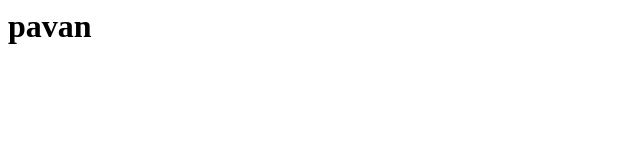
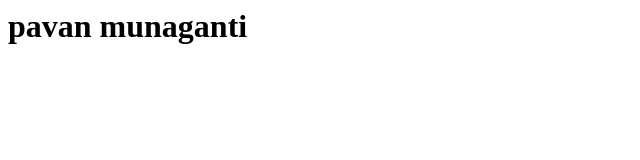
Before and after one commit to pavanmunaganti1/test, a plain HTML site: page index.html in a window 1280 px wide. Shown: the whole page, without its empty margins (0-640 px from the left). Drawn offline with Linux system fonts and the light colour scheme.

Commit message:
Update index.html

```diff
--- a/index.html
+++ b/index.html
@@ -1,6 +1,6 @@
 <hmtl>
 <head> <title> test</title></head>
   <body>
-    <h1>pavan</h1>
+    <h1>pavan munaganti</h1>
   </body>
 </html>
```
